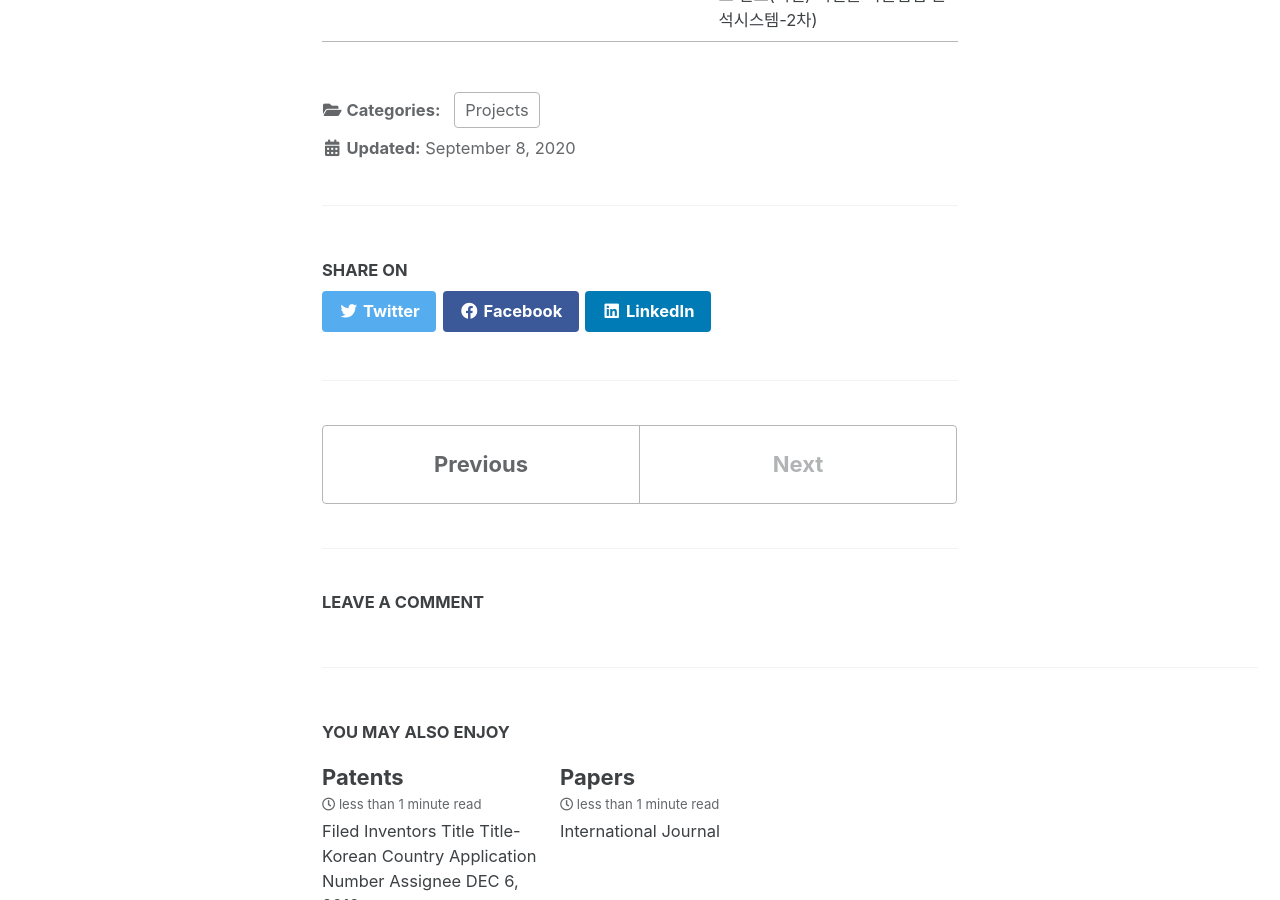
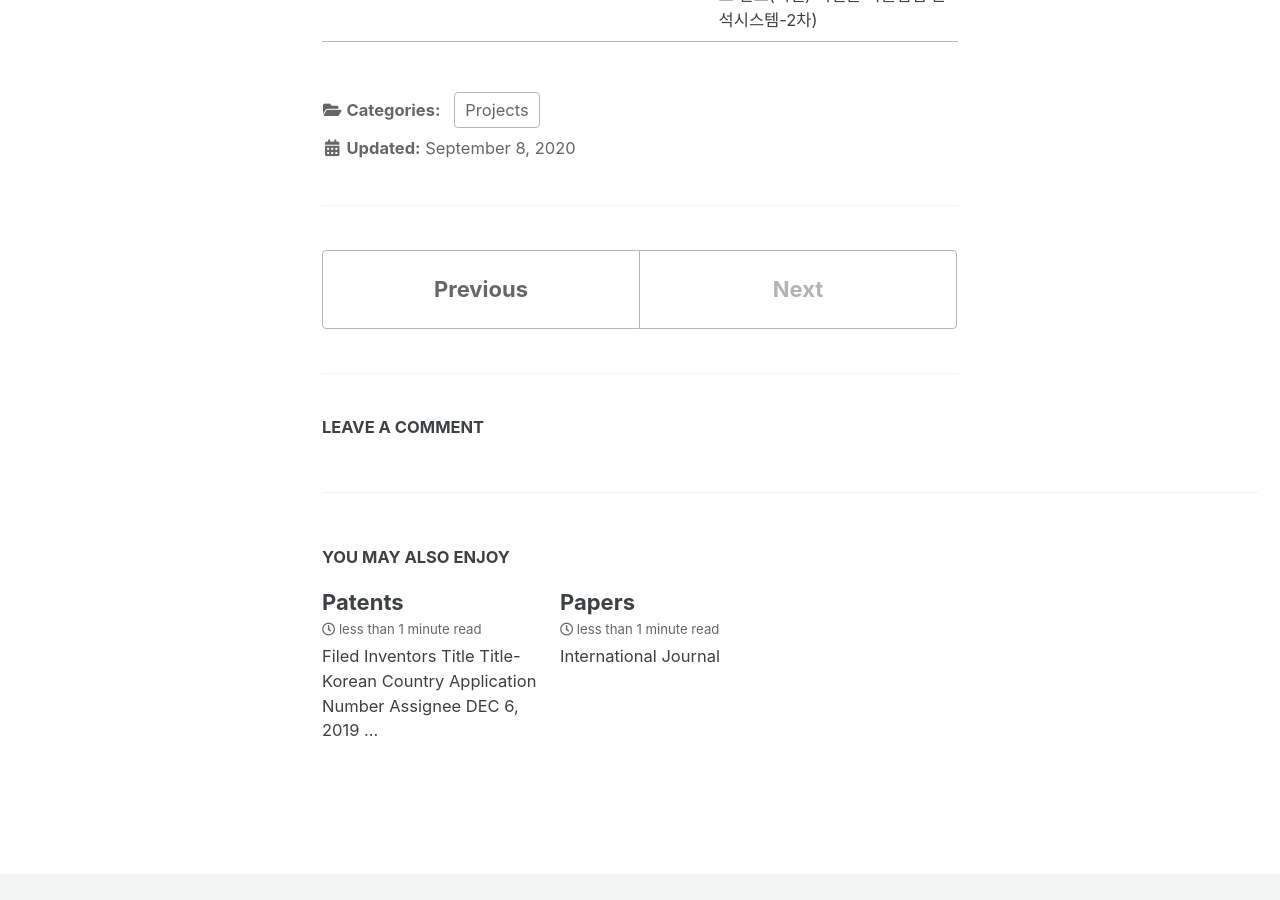
Before and after one commit to sohee-zoe/sohee-zoe.github.io, a Jekyll site: the page built from _posts/2020-09-08-projects.md, in a window 1280 px wide and 900 px high, scrolled down 402 px. Built offline with Jekyll 4.4.1, drawn with Linux system fonts in a browser that asks for light colours; cached includes are drawn as plain includes; comment, search, counter and statistics services are not loaded.

Commit message:
Update _config.yml

```diff
--- a/_config.yml
+++ b/_config.yml
@@ -278,7 +278,7 @@ defaults:
       author_profile: true
       read_time: true
       comments: true
-      share: true
+      share: # true
       related: true
 
 # https://honbabzone.com/jekyll/start-gitHubBlog/#step-4-sample-%EA%B2%8C%EC%8B%9C%EB%AC%BC-%ED%99%95%EC%9D%B8
```
